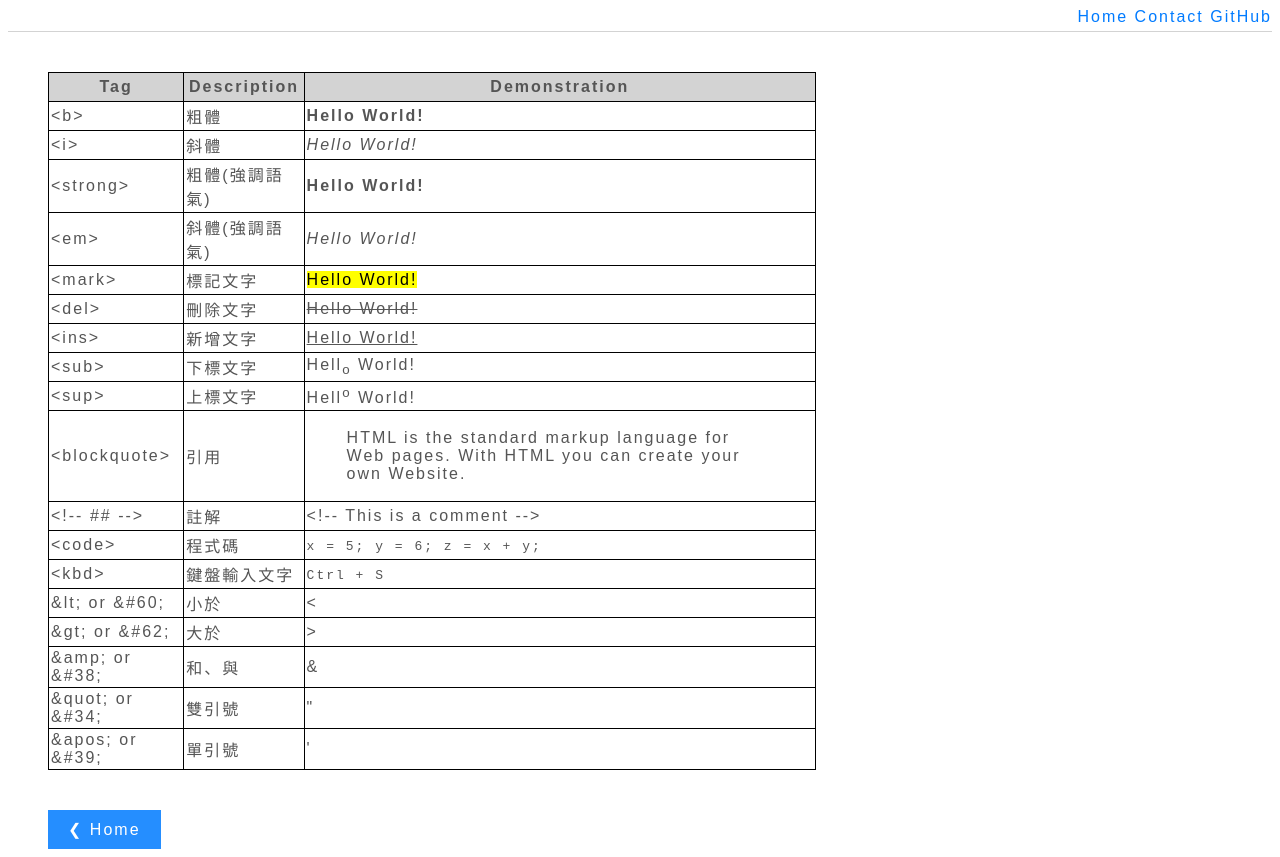
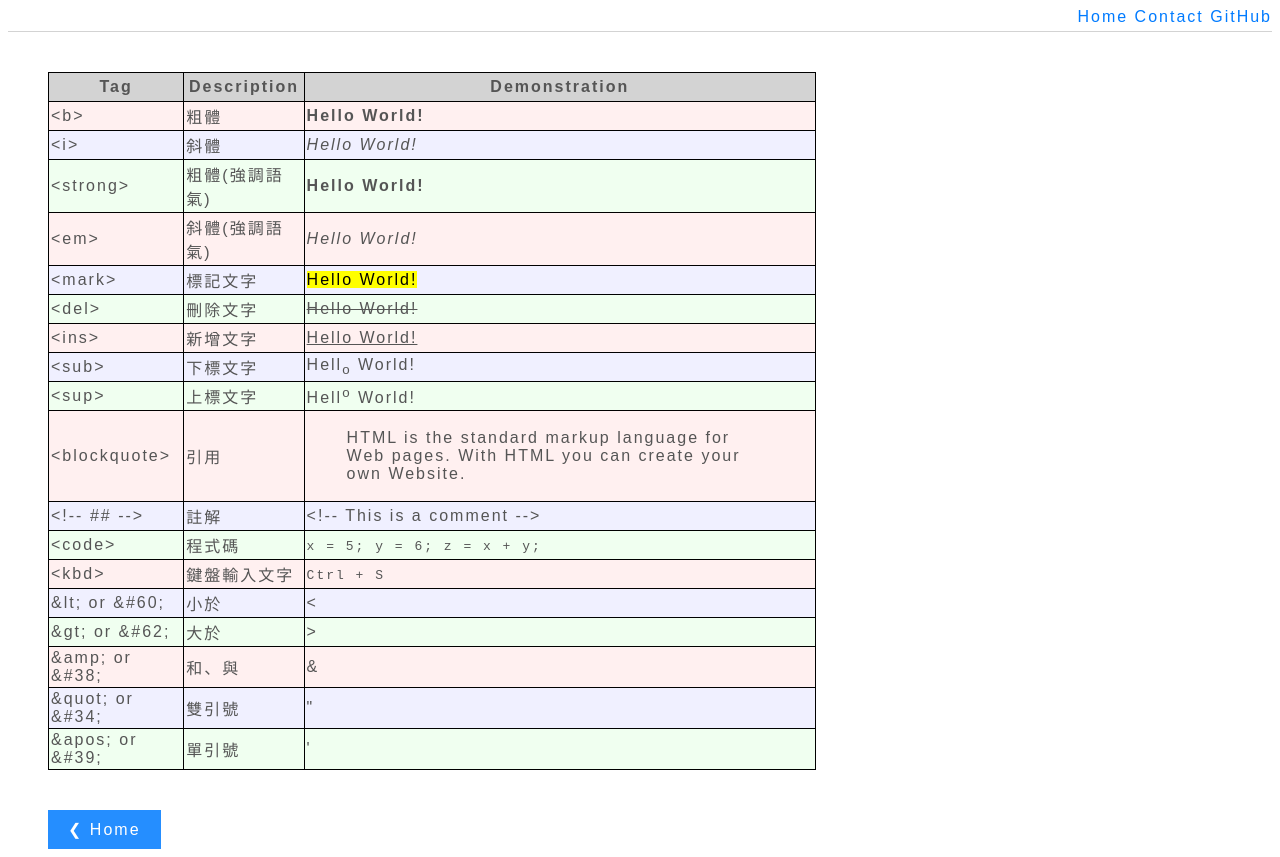
Before and after one commit to jesswu1551/jesswu1551.github.io, a plain HTML site: page tag/tag.html in a window 1280 px wide. Drawn offline with Linux system fonts and the light colour scheme.

Commit message:
add table color style

```diff
--- a/tag/tag.css
+++ b/tag/tag.css
@@ -47,3 +47,9 @@ th, td {
   border: 1px solid black;
   border-collapse: separate;
 }
+
+tr:nth-child(3n-1){ background-color: rgba(255, 204, 204, .3); }
+
+tr:nth-child(3n+0){ background-color: rgba(204, 204, 255, .3); }
+
+tr:nth-child(3n+1){ background-color: rgba(204, 255, 204, .3); }
```
